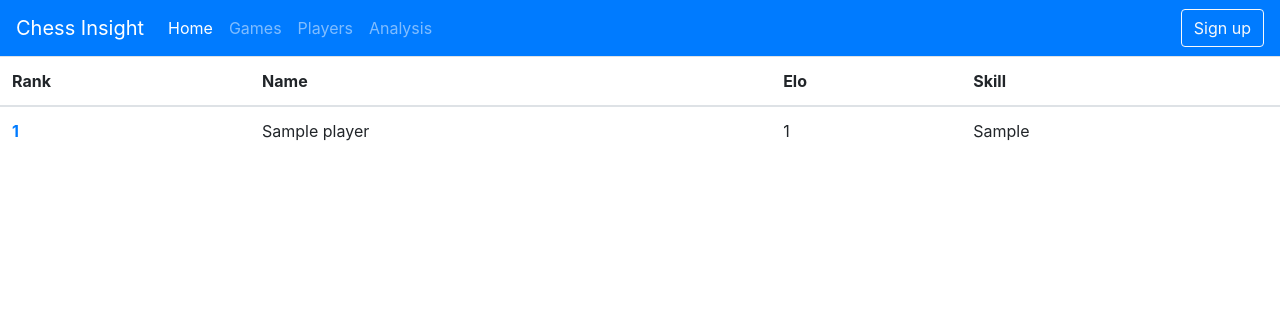
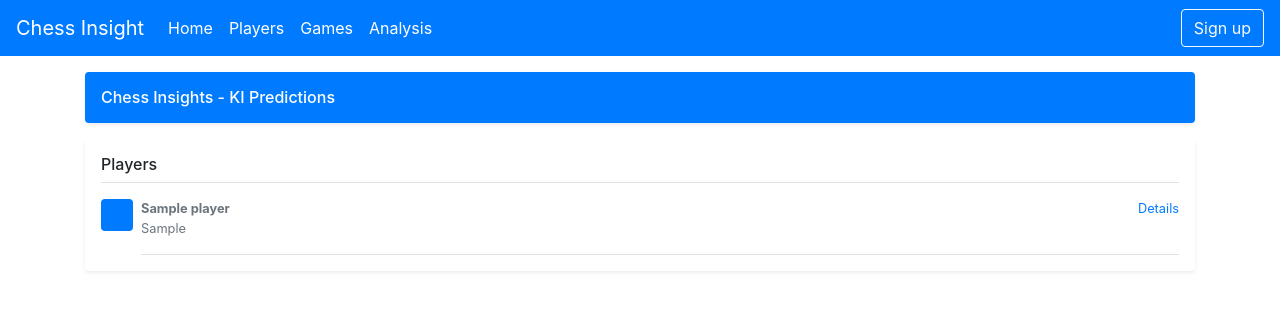
Before and after one commit to qubit07/chess-insight, a Django app: template insight/templates/insight/players.html in a window 1280 px wide. Shown: the top 311 px of the page. Run offline with Django 3.2, Linux system fonts and the light colour scheme; the template is opened without the code that fills it: values that come from a table or form of the project are taken from there, others are empty; tables that the repository leaves empty hold one stand-in row (values such as "Sample post"); some libraries are stand-ins or nearby versions.

```diff
--- a/chess_insight/templates/main/basic.html
+++ b/chess_insight/templates/main/basic.html
@@ -14,24 +14,33 @@
         <div class="collapse navbar-collapse" id="navbarColor03">
           <ul class="navbar-nav mr-auto">
             <li class="nav-item active">
-              <a class="nav-link" href="#">Home <span class="sr-only">(current)</span></a>
+              <a class="nav-link" href="#">Home</a>
             </li>
-            <li class="nav-item">
-              <a class="nav-link" href="#">Games</a>
+            <li class="nav-item active">
+              <a class="nav-link" href="{% url 'insight:players' %}">Players</a>
             </li>
-            <li class="nav-item">
-              <a class="nav-link" href="#">Players</a>
+            <li class="nav-item active">
+              <a class="nav-link" href="{% url 'insight:games' %}">Games</a>
             </li>
-            <li class="nav-item">
+            <li class="nav-item active">
               <a class="nav-link" href="#">Analysis</a>
             </li>
           </ul>
           <button class="btn btn-outline-light my-2 my-sm-0" type="submit">Sign up</button>
         </div>
       </nav>
-  {% block content %}
-  {% endblock %}
 
+      <main role="main" class="container">
+        <div class="d-flex align-items-center p-3 my-3 text-white-50 bg-primary rounded shadow-sm">
+          <i class="fas fa-chess-knight"></i>
+          <div class="lh-100">
+            <h6 class="mb-0 text-white lh-100">Chess Insights - KI Predictions</h6>
+          </div>
+        </div>
+
+        {% block content %}
+        {% endblock %}
+      </main>
   </body>
 
   </html>
--- a/chess_insight/urls.py
+++ b/chess_insight/urls.py
@@ -18,5 +18,5 @@ from django.urls import path, include
 
 urlpatterns = [
     path('admin/', admin.site.urls),
-    path('players/', include(('insight.urls', 'insight'), namespace='insight'))
+    path('insight/', include(('insight.urls', 'insight'), namespace='insight'))
 ]
--- a/insight/models.py
+++ b/insight/models.py
@@ -9,6 +9,6 @@ class Player(models.Model):
 
 
 class Game(models.Model):
-    player = models.ForeignKey(Player, on_delete=models.CASCADE)
+    players = models.ManyToManyField(Player)
     timestamp = models.DateTimeField()
     raw = models.TextField()
--- a/insight/templates/insight/players.html
+++ b/insight/templates/insight/players.html
@@ -1,24 +1,19 @@
 {% extends 'main/basic.html' %}
 
 {% block content %}
-<table class="table table-hover">
-  <thead>
-    <tr>
-      <th scope="col">Rank</th>
-      <th scope="col">Name</th>
-      <th scope="col">Elo</th>
-      <th score="col">Skill</th>
-    </tr>
-  </thead>
-  <tbody>
+<div class="my-3 p-3 bg-white rounded shadow-sm">
+    <h6 class="border-bottom border-gray pb-2 mb-0">Players</h6>
       {% for player in players %}
-      <tr class="clickable" onclick="window.location='{% url 'insight:player_details' player.id %}'">
-        <th scope="row"><a href="{% url 'insight:player_details' player.id %}">{{ player.rank }}</a></th>
-        <td>{{ player.name  }}</td>
-        <td>{{ player.elo  }}</td>
-        <td>{{ player.skill }}</td>
-      </tr>
+    <div class="media text-muted pt-3">
+      <svg class="bd-placeholder-img mr-2 rounded" width="32" height="32" xmlns="http://www.w3.org/2000/svg" preserveAspectRatio="xMidYMid slice" focusable="false" role="img" aria-label="Placeholder: 32x32"><title>Placeholder</title><rect width="100%" height="100%" fill="#007bff"></rect><text x="50%" y="50%" fill="#007bff" dy=".3em">32x32</text></svg>
+      <div class="media-body pb-3 mb-0 small lh-125 border-bottom border-gray">
+        <div class="d-flex justify-content-between align-items-center w-100">
+          <strong class="text-gray-dark">{{ player.name  }}</strong>
+        <a href="{% url 'insight:player_details' player.id %}">Details</a>
+        </div>
+        <span class="d-block">{{ player.skill }}</span>
+      </div>
+    </div>
       {% endfor %}
-  </tbody>
-</table>
+  </div>
 {% endblock %}
--- a/insight/urls.py
+++ b/insight/urls.py
@@ -2,6 +2,8 @@ from django.urls import path
 from . import views
 
 urlpatterns = [
-    path('', views.players, name='players'),
-    path('<int:player_id>/', views.player_details, name='player_details')
+    path('players', views.players, name='players'),
+    path('players/<int:player_id>/', views.player_details, name='player_details'),
+    path('games', views.games, name='games'),
+    path('games/<int:game_id>/', views.game_details, name='game_details'),
 ]
```
Also changed, not shown: insight/templates/insight/game_details.html (added, +23 -0 lines), insight/templates/insight/games.html (added, +19 -0 lines), insight/views.py (+15 -2 lines), insight/migrations/0004_auto_20200901_1023.py (added).
